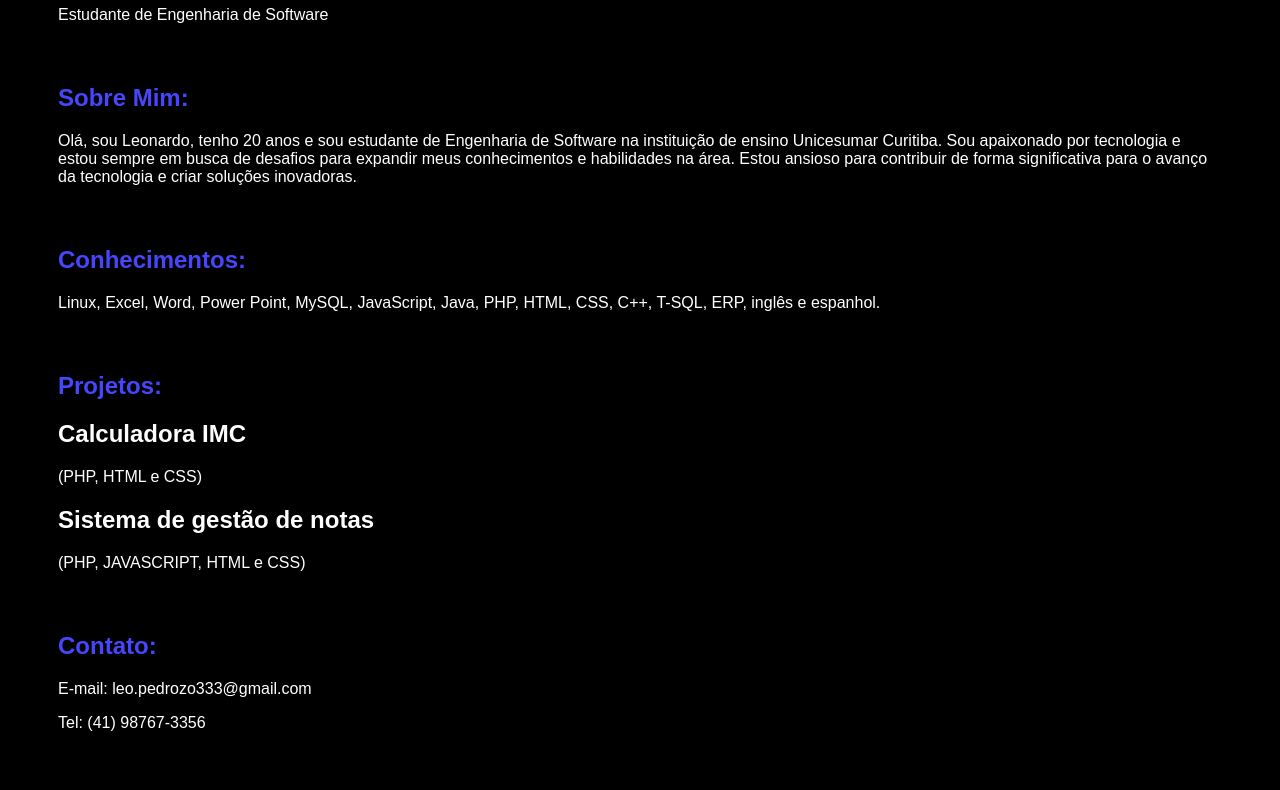
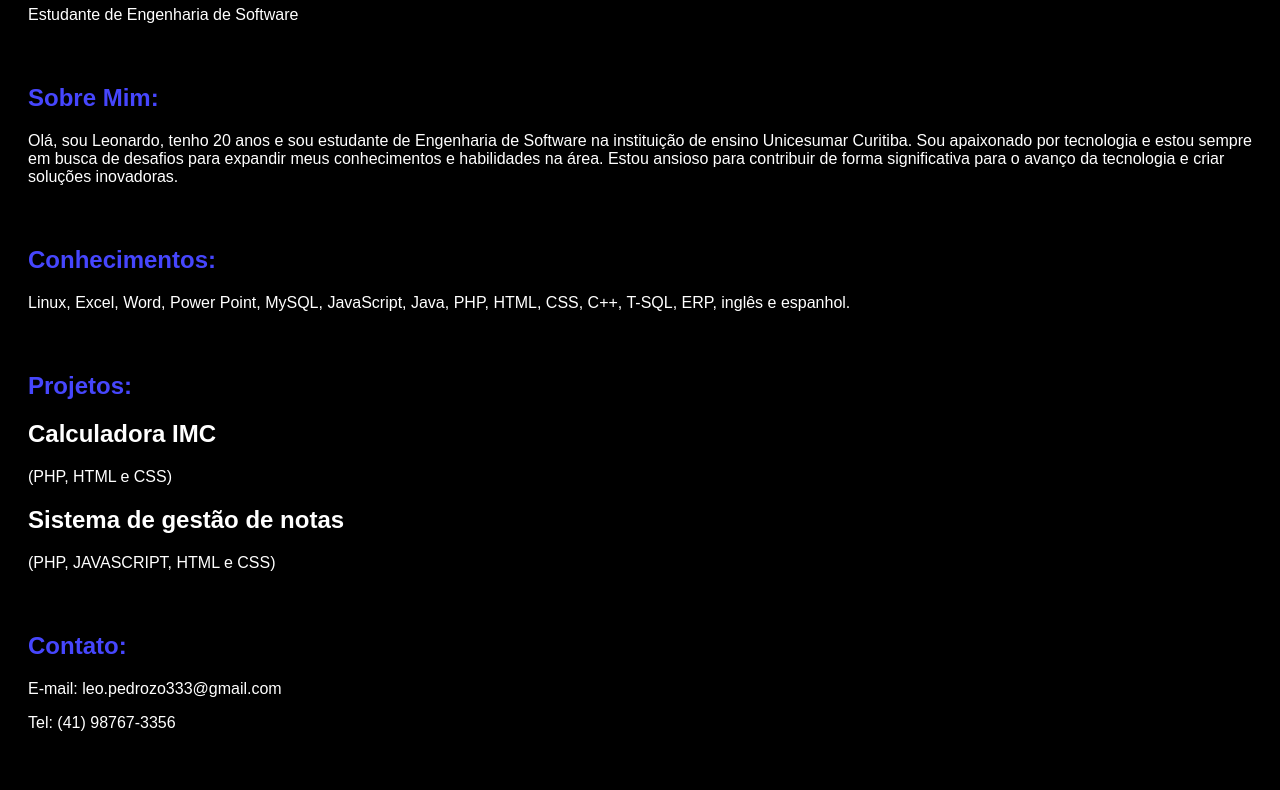
Before and after one commit to leonardopedrozo/portfolio.github.io, a plain HTML site: page index.html in a window 1280 px wide. Shown: the part 346-1136 px from the top of the page. Drawn offline with nearby package versions, Linux system fonts and the light colour scheme.

Commit message:
Update index.css

```diff
--- a/index.css
+++ b/index.css
@@ -59,7 +59,7 @@ a{
 }
 
 .container{
-    padding: 0px 50px;
+    padding: 0px 20px;
 }
 
 nav a:hover{
```
